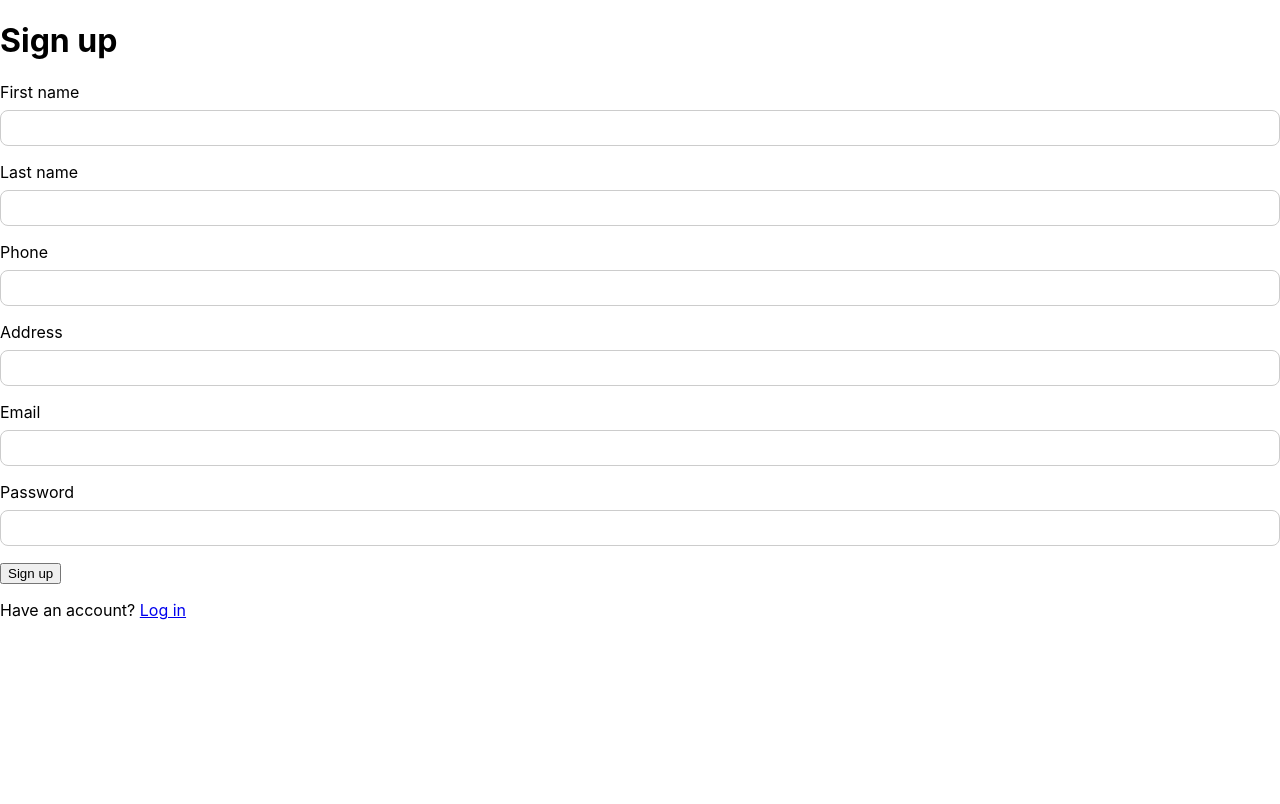
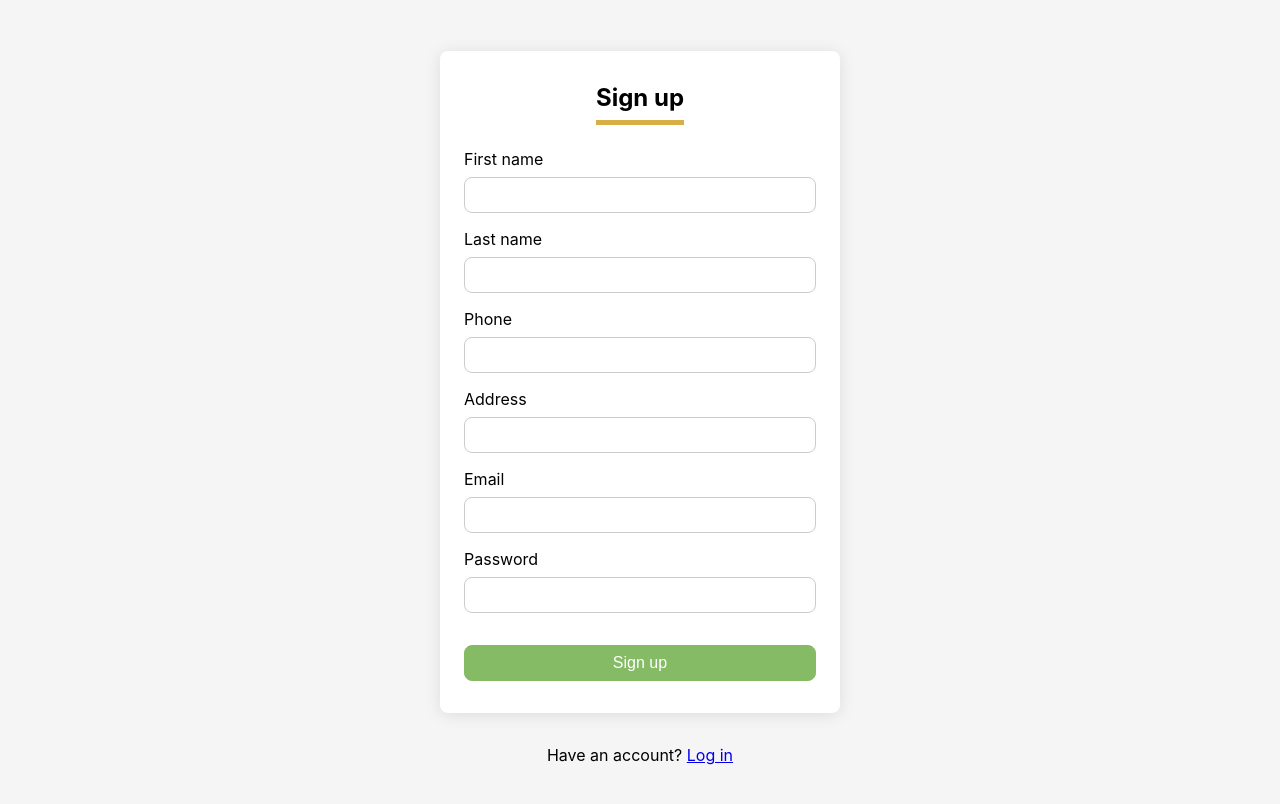
Before and after one commit to Runowo96/stock-news-ai, a React (Create React App) app: page /signup in a window 1280 px wide. Shown: the top 804 px of the page. Built offline with nearby package versions, Linux system fonts and the light colour scheme.

Commit message:
added base styling to Signup.scss

```diff
--- a/src/Components/Signup/Signup.scss
+++ b/src/Components/Signup/Signup.scss
@@ -0,0 +1,53 @@
+.signup-page {
+    background-color: #f5f5f5;
+    min-height: 100vh;
+    display: flex;
+    flex-direction: column;
+    justify-content: center;
+    align-items: center;
+    padding: 1rem;
+}
+
+.signup {
+    display: flex;
+    flex-direction: column;
+    width: 22rem;
+    box-shadow: 0 2px 16px rgba(0, 0, 0, 0.1);
+    background-color: #fff;
+    border-radius: 0.5rem;
+    padding: 2rem 1.5rem;
+    margin-bottom: 1rem;
+
+    &__title {
+        margin-top: 0;
+        margin-bottom: 1.5rem;
+        text-align: center;
+        font-size: 1.5rem;
+        border-bottom: 5px solid #d8ae47;
+        padding-bottom: 0.5rem;
+        align-self: center;
+    }
+
+    &__button {
+        margin-top: 1rem;
+
+        background-color: #85BB65;
+        border: 1px solid #85BB65;
+        color: #fff;
+        border-radius: 0.5rem;
+        padding: 0.5rem;
+        font-size: inherit;
+        cursor: pointer;
+        transition: background-color 0.15s;
+
+        &:hover {
+            background-color: #003fc2;
+        }
+    }
+
+    &__message {
+        border-left: 5px solid #ddd;
+        padding: 0.75rem;
+        margin-top: 2rem;
+    }
+}
```
